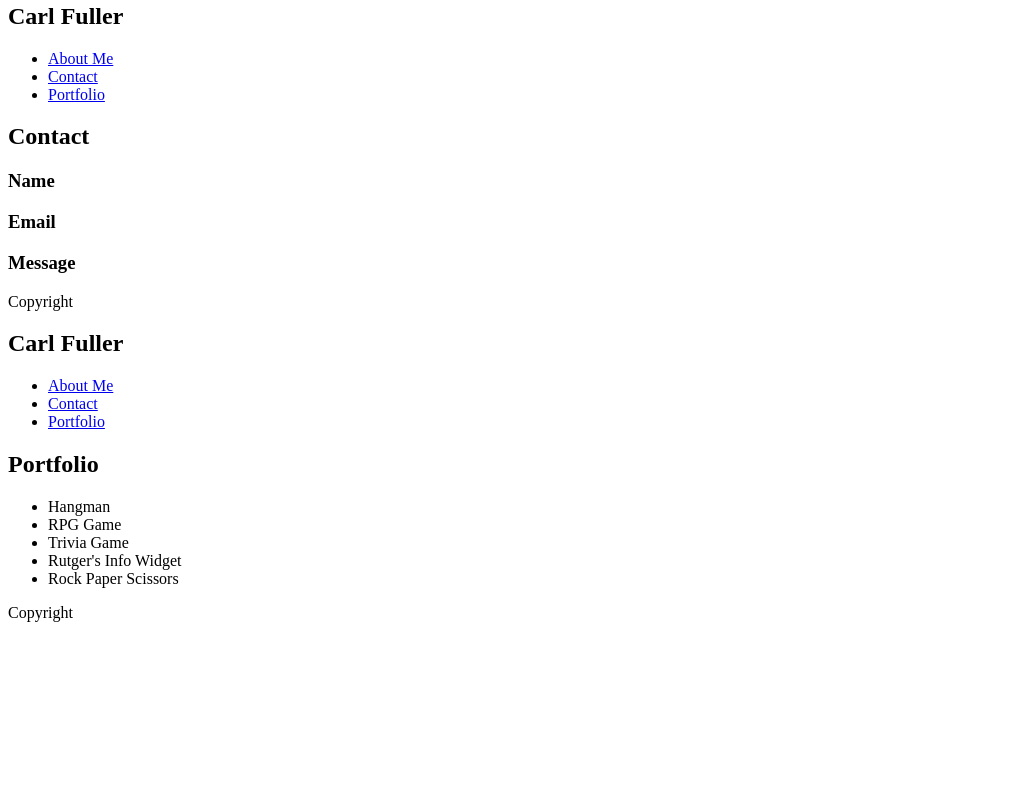
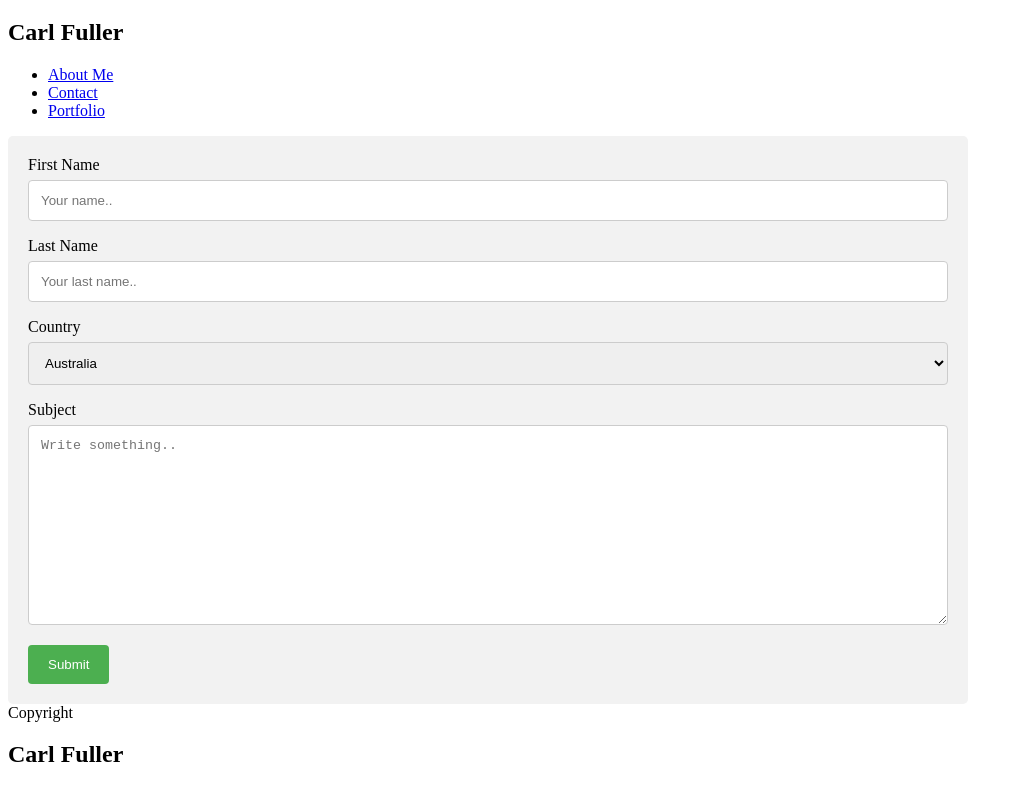
Before and after one commit to cvrlfvllvr/cvrlfvllvr.github.io, a plain HTML site: page index.html in a window 1280 px wide. Shown: the part 521-1306 px from the top of the page, without its empty margins (0-1023 px from the left). Before the commit the page ends 1151 px from the top, so only its background shows below. Drawn offline with Linux system fonts and the light colour scheme; files that its build step writes are made by us from their sources.

Commit message:
first commit

```diff
--- a/assets/css/style.css
+++ b/assets/css/style.css
@@ -2,3 +2,41 @@ h1 {
     background-color: teal;
     color: white;
 }
+
+input[type=text], select, textarea {
+    width: 100%; /* Full width */
+    padding: 12px; /* Some padding */
+    border: 1px solid #ccc; /* Gray border */
+    border-radius: 4px; /* Rounded borders */
+    box-sizing: border-box; /* Make sure that padding and width stays in place */
+    margin-top: 6px; /* Add a top margin */
+    margin-bottom: 16px; /* Bottom margin */
+    resize: vertical /* Allow the user to vertically resize the textarea (not horizontally) */
+  }
+
+  /* Style the submit button with a specific background color etc */
+  input[type=submit] {
+    background-color: #4CAF50;
+    color: white;
+    padding: 12px 20px;
+    border: none;
+    border-radius: 4px;
+    cursor: pointer;
+  }
+
+  /* When moving the mouse over the submit button, add a darker green color */
+  input[type=submit]:hover {
+    background-color: #45a049;
+  }
+
+  /* Add a background color and some padding around the form */
+  .container {
+    border-radius: 5px;
+    background-color: #f2f2f2;
+    padding: 20px;
+  }
+
+  main {
+      width: 960px;
+      align-content: center;
+  }
--- a/index.html
+++ b/index.html
@@ -3,18 +3,22 @@
     <head>
         <meta charset="UTF-8">
         <title>Carl Fuller</title>
-        <link rel="stylesheet" href="css/style.css">
+        <link rel="stylesheet" href="assets/css/style.css">
     </head>
 
     <body>
-        <header> <h1>Carl Fuller</h1> </header>
-        <nav>
+
+        <div>
+        <header class="left"> <h1>Carl Fuller</h1> </header>
+        <nav class="right">
             <ul>
                 <li><a href="About Me/aboutme.html">About Me</a></li>
                 <li><a href="Contact/contact.html">Contact</a></li>
                 <li><a href="Portfolio/portfolio.html">Portfolio</a></li>
             </ul>
         </nav>
+        </div>
+
         <main>
             <h1>About Me</h1>
             <img src="assets/images/headshot.png" alt="Carl Fuller's Headshot" width="200px" height="200px">
@@ -33,10 +37,29 @@
             </ul>
         </nav>
         <main>
-            <h2>Contact</h2>
-            <h3>Name</h3>
-            <h3>Email</h3>
-            <h3>Message</h3>
+            <div class="container">
+                <form action="action_page.php">
+
+                    <label for="fname">First Name</label>
+                    <input type="text" id="fname" name="firstname" placeholder="Your name..">
+
+                    <label for="lname">Last Name</label>
+                    <input type="text" id="lname" name="lastname" placeholder="Your last name..">
+
+                    <label for="country">Country</label>
+                    <select id="country" name="country">
+                    <option value="australia">Australia</option>
+                    <option value="canada">Canada</option>
+                    <option value="usa">USA</option>
+                    </select>
+
+                    <label for="subject">Subject</label>
+                    <textarea id="subject" name="subject" placeholder="Write something.." style="height:200px"></textarea>
+
+                    <input type="submit" value="Submit">
+
+                </form>
+            </div>
         </main>
         <footer>
             Copyright
```
